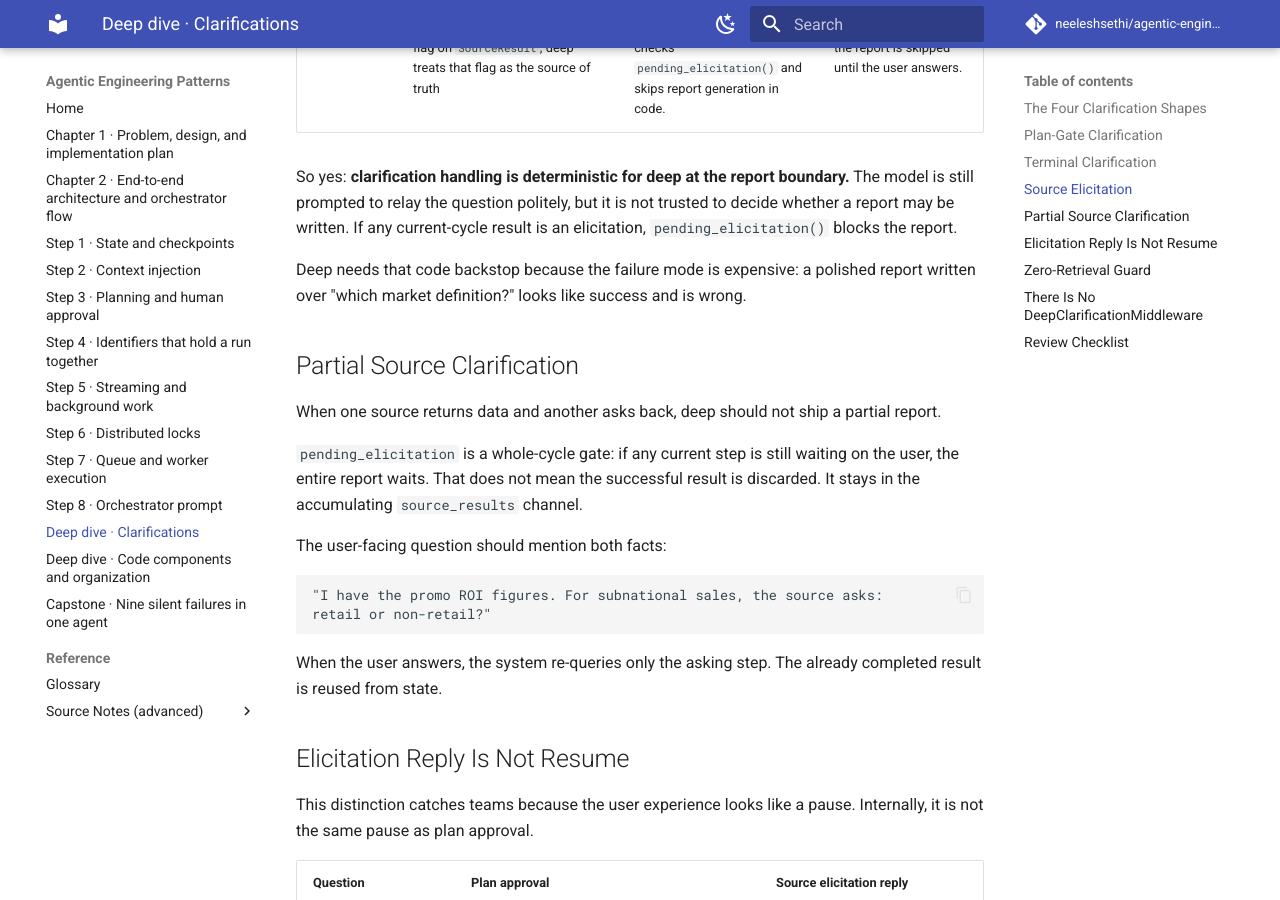
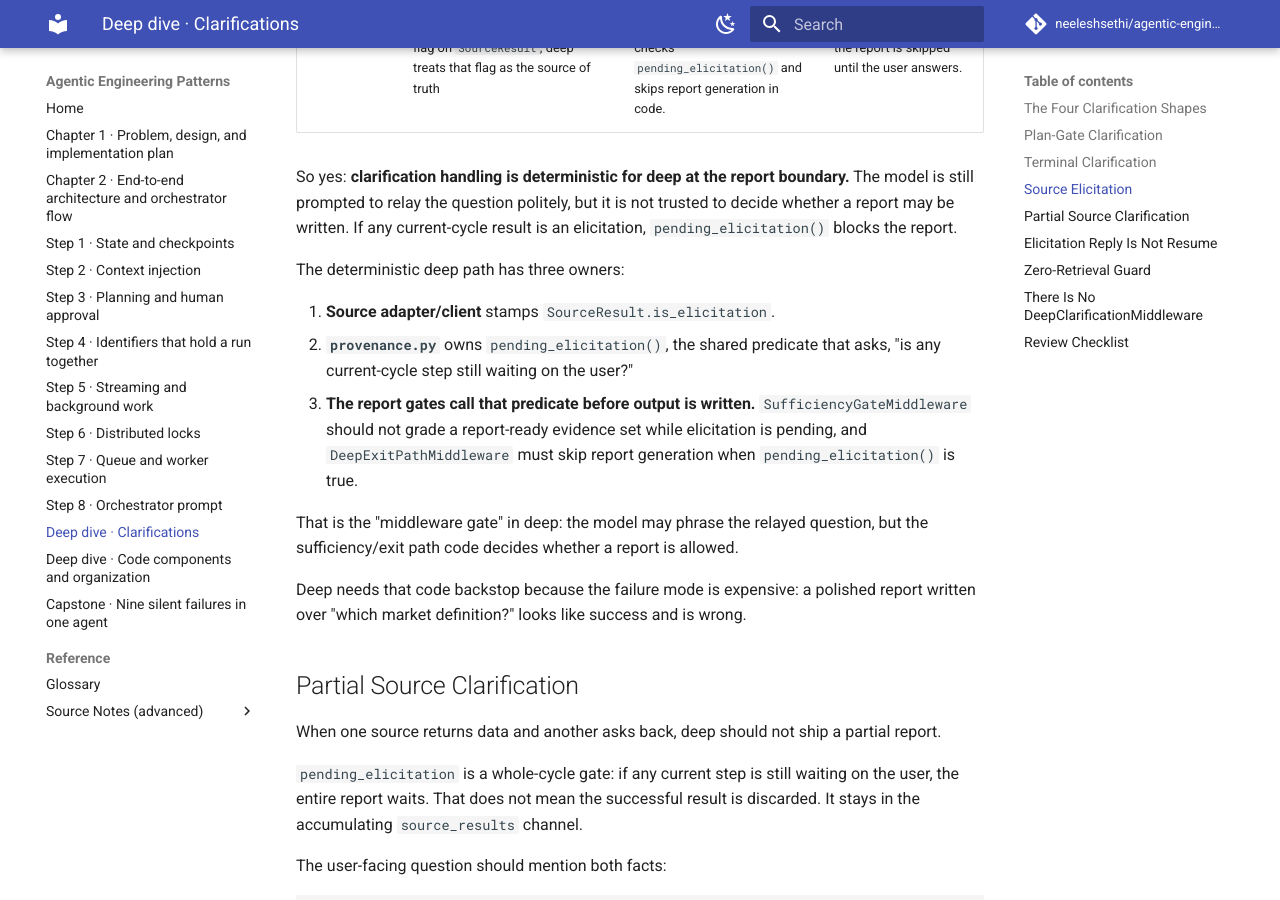
Before and after one commit to neeleshsethi/agentic-engineering-patterns, an MkDocs documentation site: the page built from articles/09a-clarifications.md, in a window 1280 px wide and 900 px high, scrolled down 2909 px. Built offline with MkDocs 1.6.1 and Material for MkDocs 9.7.7, drawn with Linux system fonts in a browser that asks for light colours; comment, search, counter and statistics services are not loaded.

Commit message:
Document deep elicitation middleware gate

```diff
--- a/articles/09a-clarifications.md
+++ b/articles/09a-clarifications.md
@@ -87,6 +87,14 @@ The key distinction:
 
 So yes: **clarification handling is deterministic for deep at the report boundary.** The model is still prompted to relay the question politely, but it is not trusted to decide whether a report may be written. If any current-cycle result is an elicitation, `pending_elicitation()` blocks the report.
 
+The deterministic deep path has three owners:
+
+1. **Source adapter/client** stamps `SourceResult.is_elicitation`.
+2. **`provenance.py`** owns `pending_elicitation()`, the shared predicate that asks, "is any current-cycle step still waiting on the user?"
+3. **The report gates call that predicate before output is written.** `SufficiencyGateMiddleware` should not grade a report-ready evidence set while elicitation is pending, and `DeepExitPathMiddleware` must skip report generation when `pending_elicitation()` is true.
+
+That is the "middleware gate" in deep: the model may phrase the relayed question, but the sufficiency/exit path code decides whether a report is allowed.
+
 Deep needs that code backstop because the failure mode is expensive: a polished report written over "which market definition?" looks like success and is wrong.
 
 ## Partial Source Clarification
```
